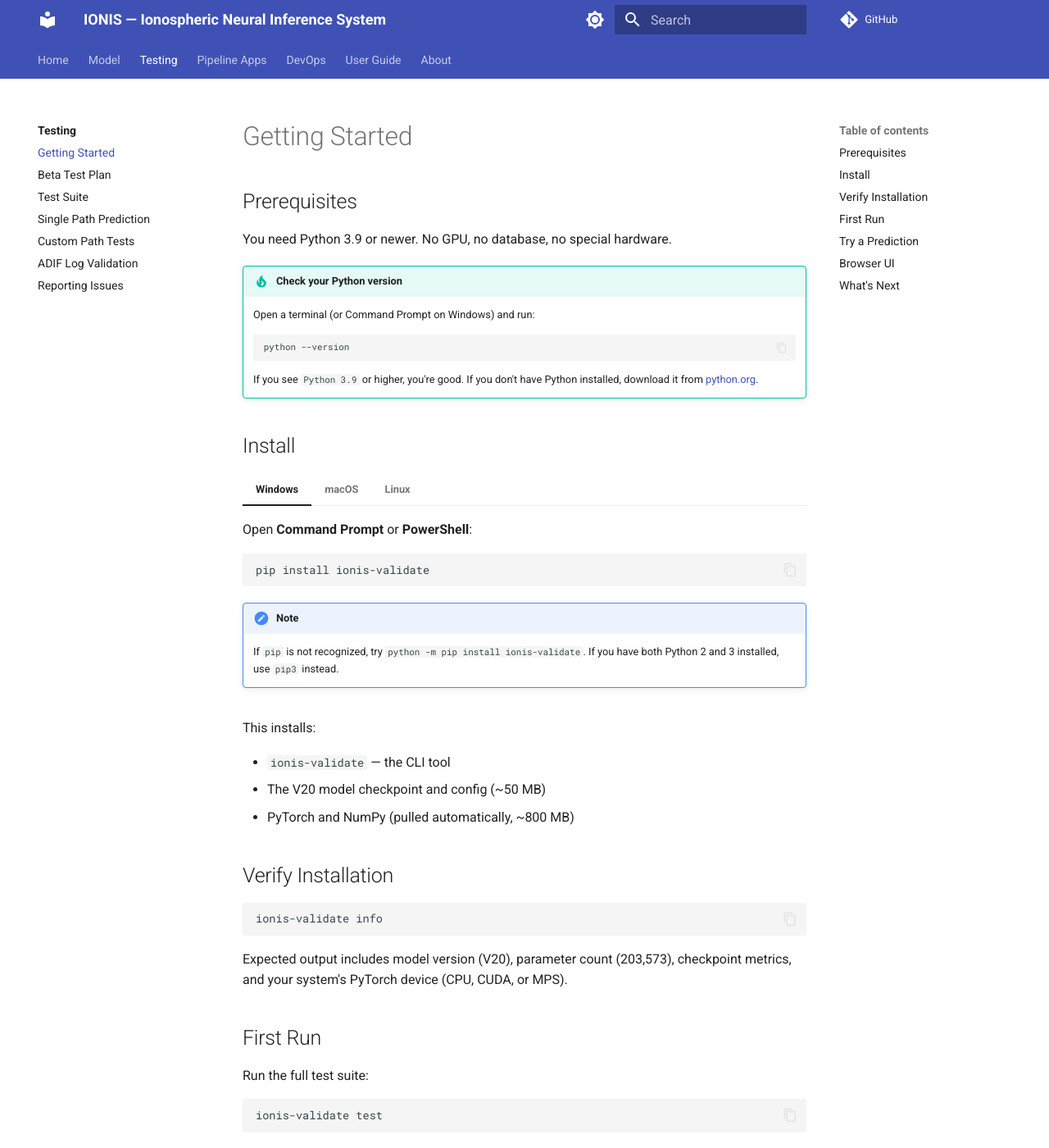
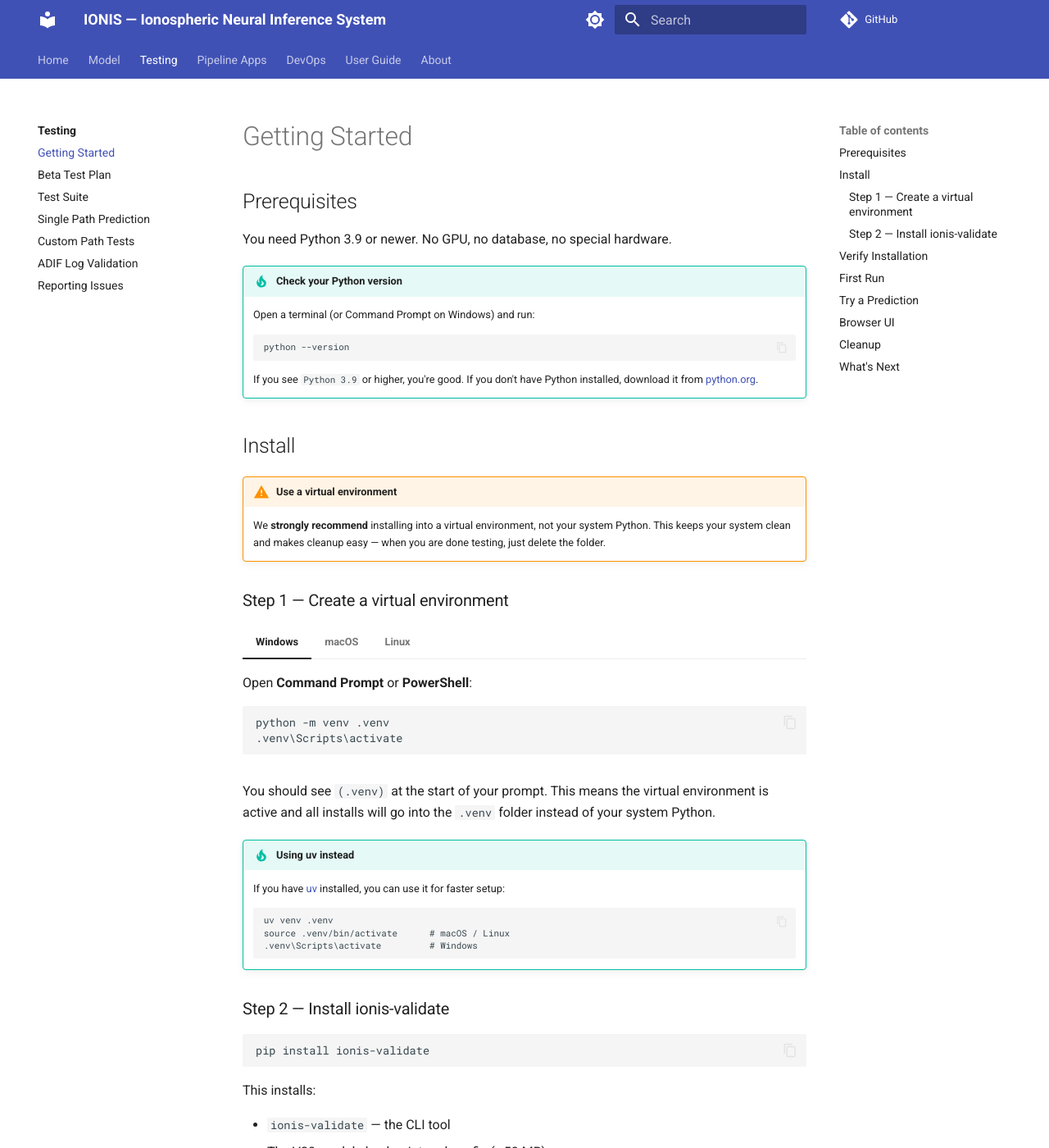
Before and after one commit to IONIS-AI/ionis-docs, an MkDocs documentation site: the page built from docs/testing/getting-started.md, in a window 1280 px wide and 1400 px high. Shown: the whole window at 82% size. Built offline with MkDocs 1.6.1 and Material for MkDocs 9.7.7, drawn with Linux system fonts in a browser that asks for light colours; comment, search, counter and statistics services are not loaded; some of the changed text lies outside the part shown.

Commit message:
docs: strongly recommend virtual environments for install
Tabbed venv setup (Windows/macOS/Linux) as Step 1, separate
.venv-ui for Browser UI, and a Cleanup section showing how to
delete both when done. Includes uv tip as alternative.

Co-Authored-By: Claude Opus 4.6 <noreply@anthropic.com>

````diff
--- a/docs/testing/getting-started.md
+++ b/docs/testing/getting-started.md
@@ -16,39 +16,57 @@ You need Python 3.9 or newer. No GPU, no database, no special hardware.
 
 ## Install
 
+!!! warning "Use a virtual environment"
+    We **strongly recommend** installing into a virtual environment, not
+    your system Python. This keeps your system clean and makes cleanup
+    easy — when you are done testing, just delete the folder.
+
+### Step 1 — Create a virtual environment
+
 === "Windows"
 
     Open **Command Prompt** or **PowerShell**:
 
     ```
-    pip install ionis-validate
+    python -m venv .venv
+    .venv\Scripts\activate
     ```
-
-    !!! note
-        If `pip` is not recognized, try `python -m pip install ionis-validate`.
-        If you have both Python 2 and 3 installed, use `pip3` instead.
 
 === "macOS"
 
     Open **Terminal**:
 
     ```
-    pip3 install ionis-validate
+    python3 -m venv .venv
+    source .venv/bin/activate
     ```
-
-    On macOS, the system Python may be outdated. If you installed Python via
-    [Homebrew](https://brew.sh/) or from python.org, `pip3` points to the
-    correct version.
 
 === "Linux"
 
     ```bash
-    pip3 install ionis-validate
+    python3 -m venv .venv
+    source .venv/bin/activate
     ```
 
-    Most distributions ship Python 3.9+. If yours doesn't, use your package
-    manager to install a newer Python first (e.g. `sudo apt install python3`
-    on Debian/Ubuntu).
+You should see `(.venv)` at the start of your prompt. This means the
+virtual environment is active and all installs will go into the `.venv`
+folder instead of your system Python.
+
+!!! tip "Using uv instead"
+    If you have [uv](https://docs.astral.sh/uv/) installed, you can use
+    it for faster setup:
+
+    ```
+    uv venv .venv
+    source .venv/bin/activate      # macOS / Linux
+    .venv\Scripts\activate         # Windows
+    ```
+
+### Step 2 — Install ionis-validate
+
+```
+pip install ionis-validate
+```
 
 This installs:
 
@@ -115,9 +133,14 @@ WSPR, FT8, CW, RTTY, and SSB — open or closed.
 The optional browser UI wraps every command in a point-and-click dashboard.
 It requires **Python 3.10+** and an additional install step.
 
+Create a separate virtual environment for the UI so you can remove it
+independently:
+
 === "Windows"
 
     ```
+    python -m venv .venv-ui
+    .venv-ui\Scripts\activate
     pip install "ionis-validate[ui]"
     ionis-validate ui
     ```
@@ -125,28 +148,48 @@ It requires **Python 3.10+** and an additional install step.
 === "macOS"
 
     ```
-    pip3 install "ionis-validate[ui]"
+    python3 -m venv .venv-ui
+    source .venv-ui/bin/activate
+    pip install "ionis-validate[ui]"
     ionis-validate ui
     ```
 
 === "Linux"
 
     ```bash
-    pip3 install "ionis-validate[ui]"
+    python3 -m venv .venv-ui
+    source .venv-ui/bin/activate
+    pip install "ionis-validate[ui]"
     ionis-validate ui
     ```
 
-This opens a browser tab at `http://localhost:8765` with four tabs:
-
-- **Predict** — single path prediction form
-- **Custom** — paste or upload a JSON test file
-- **ADIF** — upload your QSO log and see recall stats
-- **Info** — model version, checkpoint metrics, system details
+This opens a browser tab at `http://localhost:8765` with tabs for
+Predict, Custom, ADIF, Report, and Info.
 
 !!! info "Python 3.10+ required for the UI"
-    If you're on Python 3.9, the base CLI works fine — only the browser UI
+    If your Python is 3.9, the base CLI works fine — only the browser UI
     needs 3.10+. The `ionis-validate ui` command will tell you if your
     Python version is too old.
+
+## Cleanup
+
+When you are done testing, deactivate the virtual environment and delete
+the folder. Nothing else to uninstall.
+
+=== "Windows"
+
+    ```
+    deactivate
+    rmdir /s /q .venv
+    rmdir /s /q .venv-ui
+    ```
+
+=== "macOS / Linux"
+
+    ```bash
+    deactivate
+    rm -rf .venv .venv-ui
+    ```
 
 ## What's Next
 
````
